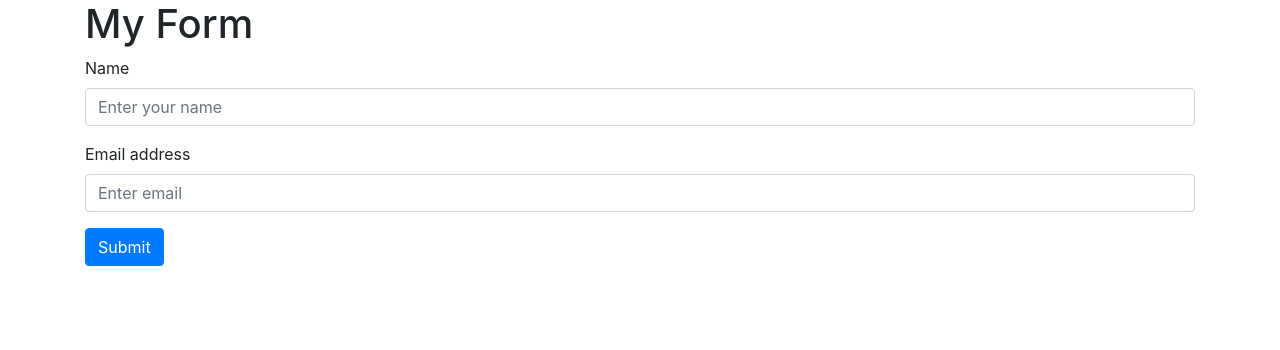
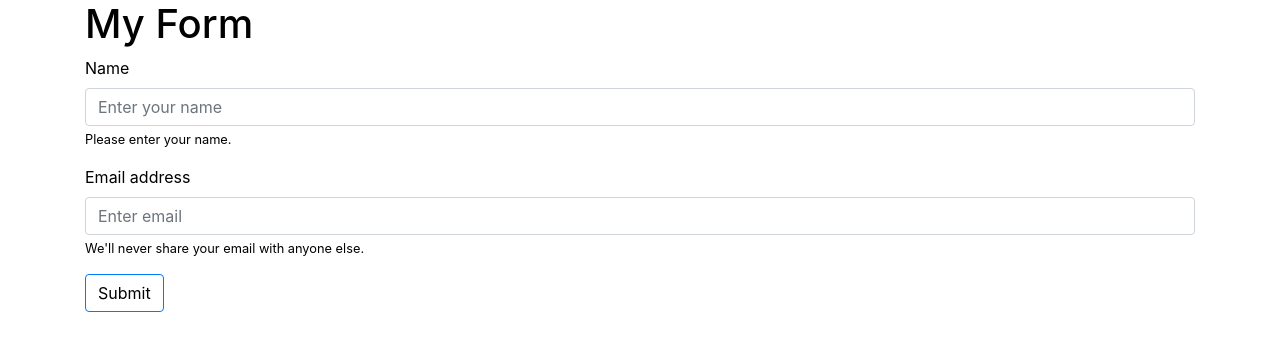
Before and after one commit to mrgolt/tgfront, a plain HTML site: page index.html in a window 1280 px wide. Drawn offline with nearby package versions, Linux system fonts and the light colour scheme.

Commit message:
Update index.html

```diff
--- a/index.html
+++ b/index.html
@@ -3,6 +3,25 @@
 <head>
     <title>My Bootstrap Form</title>
     <link rel="stylesheet" href="https://stackpath.bootstrapcdn.com/bootstrap/4.3.1/css/bootstrap.min.css">
+    <style>
+        body {
+            background-color: var(--tg-theme-bg-color);
+            color: var(--tg-theme-text-color);
+        }
+        .form-text {
+            color: var(--tg-theme-hint-color);
+        }
+        a {
+            color: var(--tg-theme-link-color);
+        }
+        .btn-primary {
+            background-color: var(--tg-theme-button-color);
+            color: var(--tg-theme-button-text-color);
+        }
+        .form-group {
+            background-color: var(--tg-theme-secondary-bg-color);
+        }
+    </style>
 </head>
 <body>
     <div class="container">
@@ -11,14 +30,17 @@
             <div class="form-group">
                 <label for="name">Name</label>
                 <input type="text" class="form-control" id="name" placeholder="Enter your name">
+                <small id="nameHelp" class="form-text">Please enter your name.</small>
             </div>
             <div class="form-group">
                 <label for="email">Email address</label>
                 <input type="email" class="form-control" id="email" placeholder="Enter email">
+                <small id="emailHelp" class="form-text">We'll never share your email with anyone else.</small>
             </div>
             <button type="submit" class="btn btn-primary">Submit</button>
         </form>
     </div>
     <script src="https://stackpath.bootstrapcdn.com/bootstrap/4.3.1/js/bootstrap.min.js"></script>
+    <script src-"https: //telegram.org/js/telegram-web-app. js"></script>
 </body>
 </html>
```
